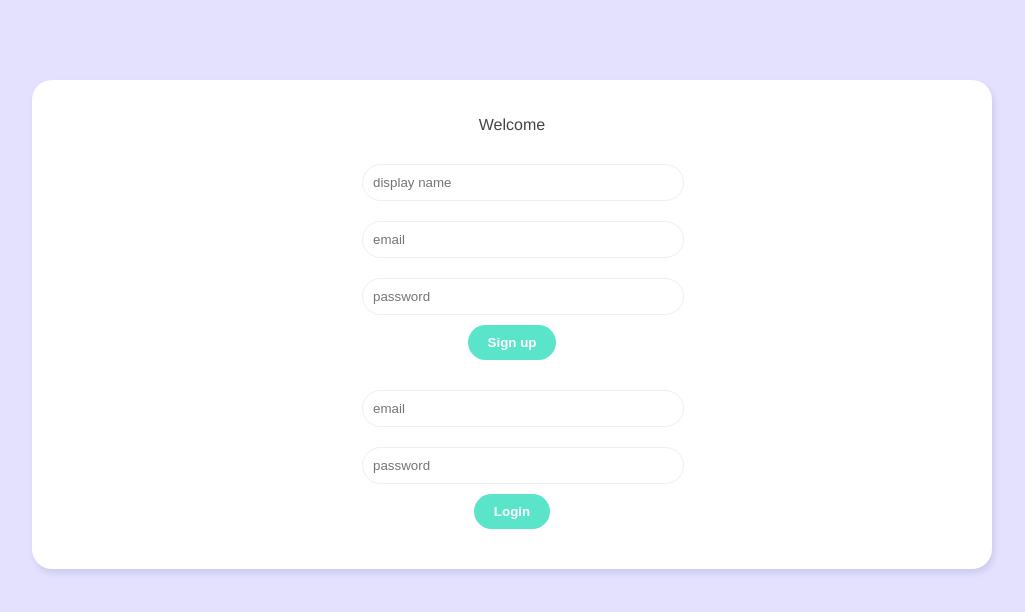
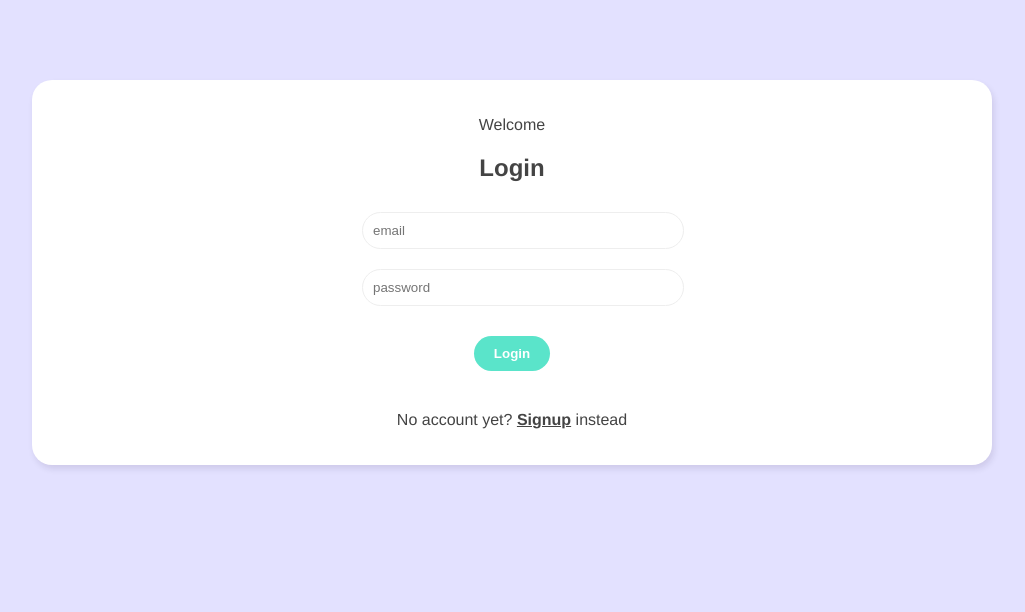
Before and after one commit to SiyanGuo/live-chat-room, a Vue app: page / in a window 1280 px wide. Shown: the top 612 px of the page, without its empty margins (128-1153 px from the left). Built offline with nearby package versions, Linux system fonts and the light colour scheme.

Commit message:
toggle two forms

```diff
--- a/src/views/WelcomeView.vue
+++ b/src/views/WelcomeView.vue
@@ -1,16 +1,35 @@
 <template>
   <div class="welcome container">
     <p>Welcome</p>
+
+    <div v-if="showLogin">
+      <h2>Login</h2>
+      <LoginForm />
+      <p>
+        No account yet? <span @click="showLogin = false">Signup</span> instead
+      </p>
+    </div>
+
+    <div v-else>
+      <h2>Sign up</h2>
       <SignupForm />
-    <LoginForm />
+      <p>
+        Already registered? <span @click="showLogin = true">Login</span> instead
+      </p>
+    </div>
   </div>
 </template>
 
 <script>
-import SignupForm from '@/components/SignupForm.vue';
-import LoginForm from '../components/LoginForm.vue';
+import SignupForm from "@/components/SignupForm.vue";
+import LoginForm from "../components/LoginForm.vue";
+import { ref } from "@vue/reactivity";
 export default {
-    components:{ SignupForm, LoginForm }
+  components: { SignupForm, LoginForm },
+  setup() {
+    const showLogin = ref(true);
+    return { showLogin };
+  },
 };
 </script>
 
@@ -37,4 +56,12 @@ export default {
   color: #999;
   margin: 10px auto;
 }
+.welcome span {
+  font-weight: bold;
+  text-decoration: underline;
+  cursor: pointer;
+}
+.welcome button {
+  margin: 20px auto;
+}
 </style>
```
Lines whose indentation alone changed are shown as unchanged.
